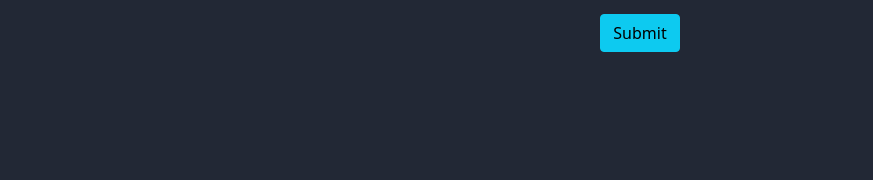
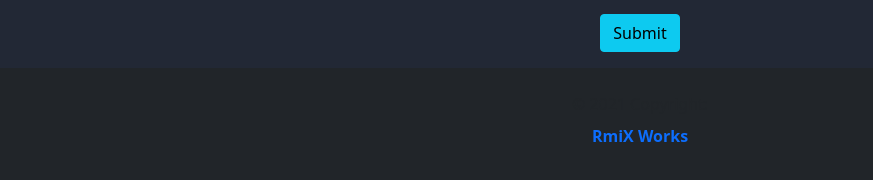
Before and after one commit to HermitsTeam/HermitsTeam.github.io, a React (Create React App) app in the folder portfolio_rmix_works/: page /contact in a window 1280 px wide. Shown: the part 386-566 px from the top of the page, without its empty margins (0-873 px from the left). Built offline with nearby package versions, Linux system fonts and the light colour scheme.

Commit message:
added Footer (changed App.jsx)

```diff
--- a/portfolio_rmix_works/src/App.jsx
+++ b/portfolio_rmix_works/src/App.jsx
@@ -6,6 +6,7 @@ import {
 } from "react-router-dom";
 
 import Menu from './components/Menu'
+import Footer from './components/Footer'
 import Home from './components/Home'
 import Contact from './components/Contact'
 
@@ -18,6 +19,7 @@ function App() {
           <Route exact path="/" element={<Home />} />
           <Route path="/contact" element={<Contact />} />
         </Routes>
+        <Footer />
       </Router>
 
     </div>
--- /dev/null
+++ b/portfolio_rmix_works/src/components/Footer.jsx
@@ -0,0 +1,19 @@
+import React, { useEffect, useState } from "react";
+import { Link, useNavigate } from "react-router-dom";
+
+const Footer = () => {
+  return (
+    <div>
+      <footer>
+        <div className="text-center p-4 bg-dark">
+          © 2021 Copyright:
+          <Link className="text-reset fw-bold" to="/">
+            <p className="nav-link">RmiX Works</p>
+          </Link>
+        </div>
+      </footer>
+    </div>
+  );
+};
+
+export default Footer;
```
